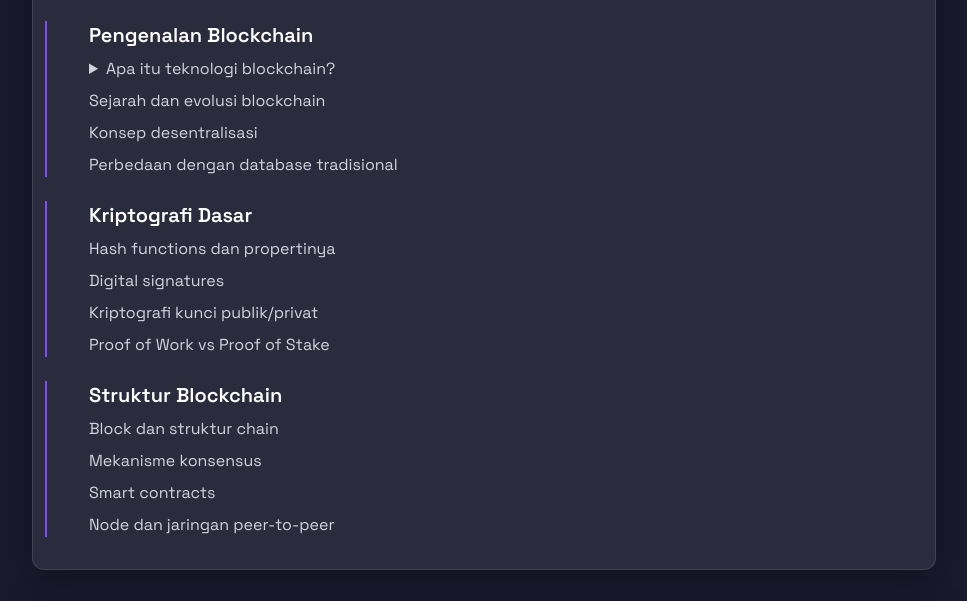
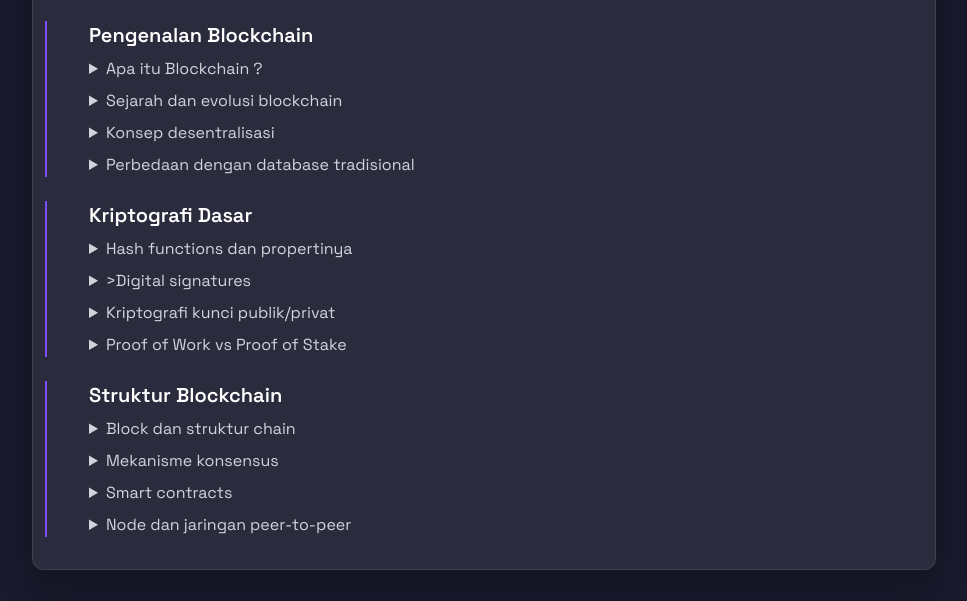
Before and after one commit to airdrop-ai/Blokchain, a plain HTML site: page index.html in a window 1280 px wide. Shown: the part 1040-1641 px from the top of the page, without its empty margins (312-1279 px from the left). Drawn offline with nearby package versions, Linux system fonts and the light colour scheme.

Commit message:
Update index.html

```diff
--- a/index.html
+++ b/index.html
@@ -1,4 +1,3 @@
-
 <!DOCTYPE html>
 <html lang="id">
 <head>
@@ -8,6 +7,10 @@
     <script src="https://cdn.tailwindcss.com"></script>
     <link href="https://fonts.googleapis.com/css2?family=Space+Grotesk:wght@300;400;500;600;700&display=swap" rel="stylesheet">
     <style>
+
+        @media screen and (min-width: 200px) and (max-width: 800px) {
+            iframe { height: 175px; width: 197px; }
+        }
         :root {
             --primary: #5E35B1;
             --secondary: #3949AB;
@@ -102,31 +105,84 @@
                             <ul class="mt-2 space-y-2 text-gray-300">
                                 <aside>
                                     <details>
-                                        <summary>Apa itu teknologi blockchain?</summary>
-                                        <iframe width="560" height="315" src="https://www.youtube.com/embed/3fFLPbcqJ7w?si=_9632O1IS6mdP82S" title="YouTube video player" frameborder="0" allow="accelerometer; autoplay; clipboard-write; encrypted-media; gyroscope; picture-in-picture; web-share" referrerpolicy="strict-origin-when-cross-origin" allowfullscreen></iframe>
+                                        <summary>Apa itu Blockchain ?</summary>
+                                        <iframe width="560" height="315" src="https://www.youtube.com/embed/3fFLPbcqJ7w?si=bRf3gD54-Bg8fMu7" title="YouTube video player" frameborder="0" allow="accelerometer; autoplay; clipboard-write; encrypted-media; gyroscope; picture-in-picture; web-share" referrerpolicy="strict-origin-when-cross-origin" allowfullscreen></iframe>
                                     </details>
                                 </aside>
-                                <li>Sejarah dan evolusi blockchain</li>
-                                <li>Konsep desentralisasi</li>
-                                <li>Perbedaan dengan database tradisional</li>
+                                <aside>
+                                    <details>
+                                        <summary>Sejarah dan evolusi blockchain</summary>
+                                        <iframe width="560" height="315" src="https://www.youtube.com/embed/pS2yoDwcUa0?si=DN5NI5pfBIWNoOSx" title="YouTube video player" frameborder="0" allow="accelerometer; autoplay; clipboard-write; encrypted-media; gyroscope; picture-in-picture; web-share" referrerpolicy="strict-origin-when-cross-origin" allowfullscreen></iframe>
+                                    </details>
+                                </aside>
+                                <aside>
+                                    <details>
+                                        <summary>Konsep desentralisasi</summary>
+                                        <iframe width="560" height="315" src="https://www.youtube.com/embed/jqiKRJCrzbg?si=SKbten9uRwy5k_v2" title="YouTube video player" frameborder="0" allow="accelerometer; autoplay; clipboard-write; encrypted-media; gyroscope; picture-in-picture; web-share" referrerpolicy="strict-origin-when-cross-origin" allowfullscreen></iframe>
+                                    </details>
+                                </aside>
+                                <aside>
+                                    <details>
+                                        <summary>Perbedaan dengan database tradisional</summary>
+                                        <iframe width="560" height="315" src="https://www.youtube.com/embed/fRcN7V6qtLQ?si=J2tfPnHftx5wougb" title="YouTube video player" frameborder="0" allow="accelerometer; autoplay; clipboard-write; encrypted-media; gyroscope; picture-in-picture; web-share" referrerpolicy="strict-origin-when-cross-origin" allowfullscreen></iframe>
+                                    </details>
+                                </aside>
                             </ul>
                         </div>
                         <div class="pl-6 relative timeline-item">
                             <h3 class="text-xl font-semibold text-white">Kriptografi Dasar</h3>
                             <ul class="mt-2 space-y-2 text-gray-300">
-                                <li>Hash functions dan propertinya</li>
-                                <li>Digital signatures</li>
-                                <li>Kriptografi kunci publik/privat</li>
-                                <li>Proof of Work vs Proof of Stake</li>
+                                <aside>
+                                    <details>
+                                        <summary>Hash functions dan propertinya</summary>
+                                    </details>
+                                </aside>
+                                <aside>
+                                    <details>
+                                        <summary>>Digital signatures</summary>
+                                    </details>
+                                </aside>
+                                <aside>
+                                    <details>
+                                        <summary>Kriptografi kunci publik/privat</summary>
+                                    </details>
+                                </aside>
+                                <aside>
+                                    <details>
+                                        <summary>Proof of Work vs Proof of Stake</summary>
+                                    </details>
+                                </aside>
                             </ul>
                         </div>
                         <div class="pl-6 relative timeline-item">
                             <h3 class="text-xl font-semibold text-white">Struktur Blockchain</h3>
                             <ul class="mt-2 space-y-2 text-gray-300">
-                                <li>Block dan struktur chain</li>
-                                <li>Mekanisme konsensus</li>
-                                <li>Smart contracts</li>
-                                <li>Node dan jaringan peer-to-peer</li>
+                                <aside>
+                                    <details>
+                                        <summary>Block dan struktur chain</summary>
+                                        <iframe width="560" height="315" src="https://www.youtube.com/embed/o1ugNnMyeZc?si=evFL4B4nKTRhDMRC" title="YouTube video player" frameborder="0" allow="accelerometer; autoplay; clipboard-write; encrypted-media; gyroscope; picture-in-picture; web-share" referrerpolicy="strict-origin-when-cross-origin" allowfullscreen></iframe>
+                                    </details>
+                                </aside>
+                                <aside>
+                                    <details>
+                                        <summary>Mekanisme konsensus</summary>
+                                        <iframe width="560" height="315" src="https://www.youtube.com/embed/0-YC140Ddf0?si=GEsUEucYgSMbO7Xf" title="YouTube video player" frameborder="0" allow="accelerometer; autoplay; clipboard-write; encrypted-media; gyroscope; picture-in-picture; web-share" referrerpolicy="strict-origin-when-cross-origin" allowfullscreen></iframe>
+                                    </details>
+                                </aside>
+                                <aside>
+                                    <details>
+                                        <summary>Smart contracts</summary>
+                                        <iframe width="560" height="315" src="https://www.youtube.com/embed/yKZgivqspdg?si=ND1N2fTTodsxJXNj" title="YouTube video player" frameborder="0" allow="accelerometer; autoplay; clipboard-write; encrypted-media; gyroscope; picture-in-picture; web-share" referrerpolicy="strict-origin-when-cross-origin" allowfullscreen></iframe>
+                                    </details>
+                                </aside>
+                                <aside>
+                                    <details>
+                                        <summary>Node dan jaringan peer-to-peer</summary>
+                                        <iframe width="560" height="315" src="https://www.youtube.com/embed/g3YiXV0rPqs?si=qgXfnJ3PJCTXt_59" title="YouTube video player" frameborder="0" allow="accelerometer; autoplay; clipboard-write; encrypted-media; gyroscope; picture-in-picture; web-share" referrerpolicy="strict-origin-when-cross-origin" allowfullscreen></iframe>
+                                        <iframe width="560" height="315" src="https://www.youtube.com/embed/Y1lhRhQja4A?si=ZlQAOj0FAmI8q59d" title="YouTube video player" frameborder="0" allow="accelerometer; autoplay; clipboard-write; encrypted-media; gyroscope; picture-in-picture; web-share" referrerpolicy="strict-origin-when-cross-origin" allowfullscreen></iframe>
+                                        <iframe width="560" height="315" src="https://www.youtube.com/embed/NVOfghmobC8?si=WSyjR0Td8gOEjXUq" title="YouTube video player" frameborder="0" allow="accelerometer; autoplay; clipboard-write; encrypted-media; gyroscope; picture-in-picture; web-share" referrerpolicy="strict-origin-when-cross-origin" allowfullscreen></iframe>
+                                    </details>
+                                </aside>
                             </ul>
                         </div>
                     </div>
```
